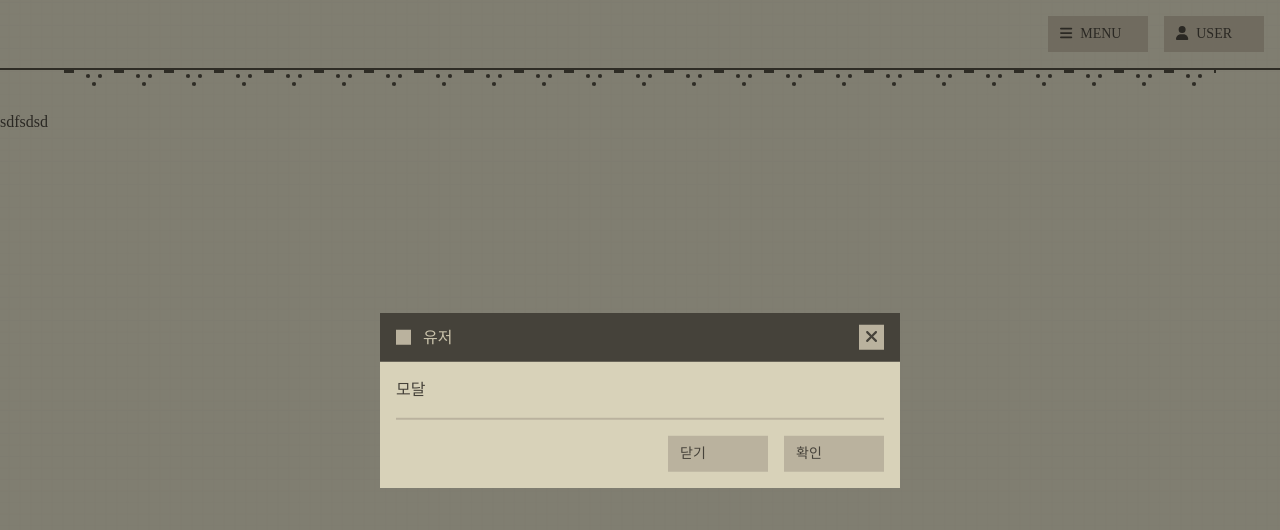
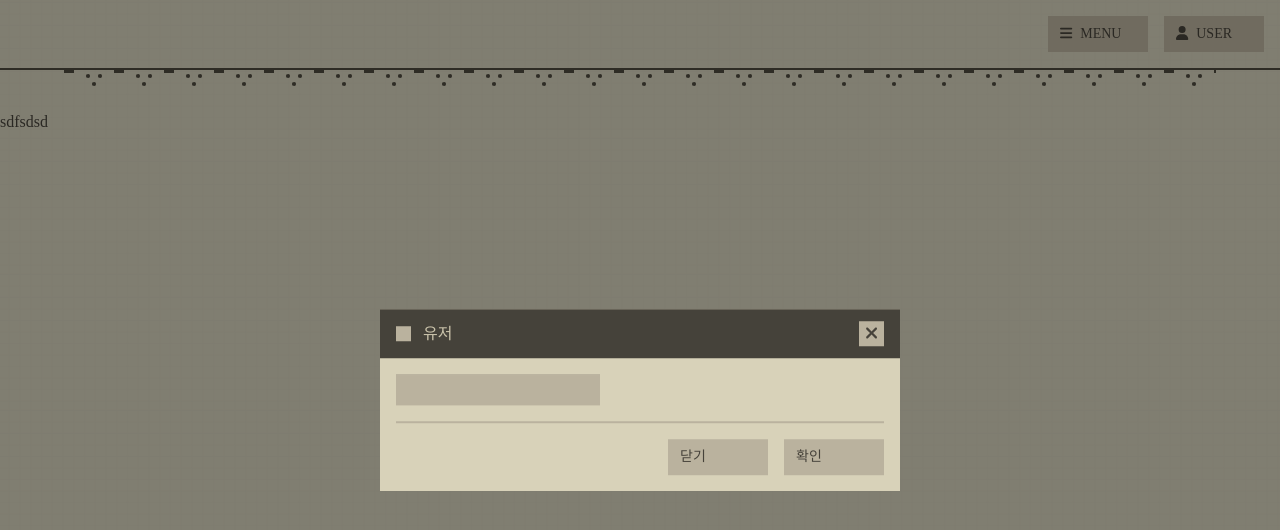
Before and after one commit to codingpalette/next-fastapi-blog, a Next.js app in the folder front/: page / in a window 1280 px wide. Both pictures are taken after a click on the button "USER". Shown: the top 530 px of the page. Built offline with nearby package versions, Linux system fonts and the light colour scheme; a web font is replaced by a local one; what emotion-reset would draw is missing.

Commit message:
인풋 컴포넌트 생성

```diff
--- a/front/components/base/Header/index.tsx
+++ b/front/components/base/Header/index.tsx
@@ -5,6 +5,7 @@ import Button from "../Button";
 import {FontAwesomeIcon} from "@fortawesome/react-fontawesome";
 import {faBars, faUser} from "@fortawesome/free-solid-svg-icons";
 import Modal from "../Modal";
+import Input from "../Input";
 
 const Header = () => {
 
@@ -62,7 +63,9 @@ const Header = () => {
           </Button>,
         ]}
       >
-        <div>모달</div>
+        <div>
+          <Input  />
+        </div>
       </Modal>
     </>
   )
--- /dev/null
+++ b/front/components/base/Input/index.tsx
@@ -0,0 +1,33 @@
+import React from 'react'
+import {InputBox} from "./styles";
+
+interface InputProps {
+  type: string
+  placeholder?: string
+  className?: string;
+  maxLength?: number
+  style?: React.CSSProperties;
+};
+
+
+const Input = ({type, placeholder, className, maxLength, style} : InputProps) => {
+  return(
+    <>
+      <InputBox
+        type={type}
+        placeholder={placeholder}
+        className={`${className} px-3 py-1`}
+        maxLength={maxLength}
+        style={style}
+      />
+    </>
+  )
+}
+
+Input.defaultProps = {
+  type: 'text',
+  className: '',
+};
+
+
+export default Input
--- /dev/null
+++ b/front/components/base/Input/styles.ts
@@ -0,0 +1,13 @@
+import styled from "@emotion/styled";
+import {palette} from "../../../lib/globalStyles";
+
+export const InputBox = styled.input`
+  outline: none;
+  border: 1px solid ${palette.back};
+  background-color: ${palette.back};
+  font-size: 14px;
+  transition: all .3s;
+  &:focus{
+    border: 1px solid ${palette.backActive};
+  }
+`
```
